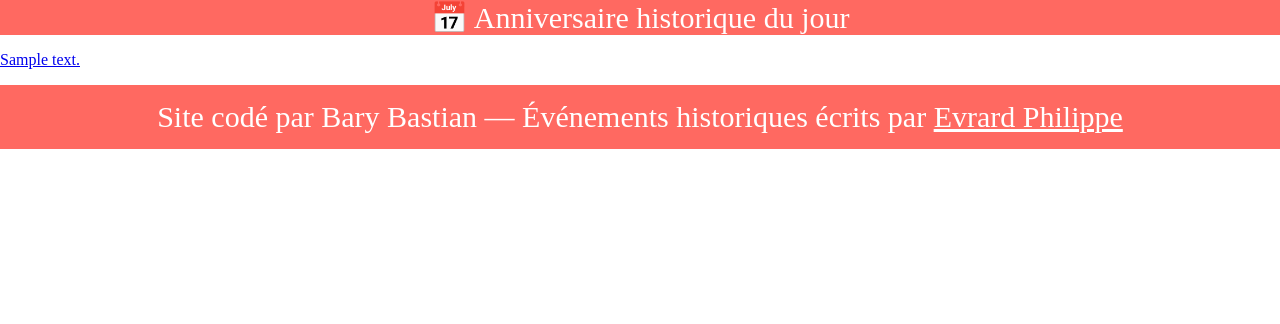
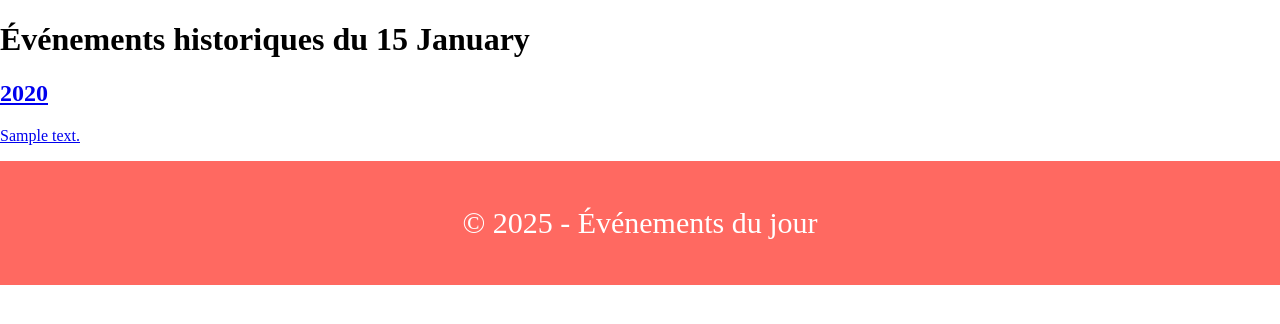
Before and after one commit to babadu17/evenement-du-jour, a Flask app: template templates/index.html in a window 1280 px wide. Shown: the top 324 px of the page. Run offline with Flask 3, Linux system fonts and the light colour scheme; the template is opened without the code that fills it: most values are stand-ins (such as "Sample title", 1, 10 or a date in 2020).

Commit message:
Update index.html

```diff
--- a/templates/index.html
+++ b/templates/index.html
@@ -2,30 +2,26 @@
 <html lang="fr">
 <head>
   <meta charset="UTF-8">
-  <title>Événement du jour</title>
-  <meta name="description" content="anniversaire d'événement historique">
-  <link rel="icon" href="static/logo.png" type="image/x-icon">
-  <meta name="viewport" content="width=device-width, initial-scale=1.0">
-  <link rel="stylesheet" href="static/style.css">
+  <title>Événements du jour</title>
+  <link rel="stylesheet" href="{{ url_for('static', filename='style.css') }}">
 </head>
 <body>
-  <header>
-    📅 Anniversaire historique du jour
-  </header>
-
   <div class="container">
+    <h1>Événements historiques du {{ now.strftime('%d %B') }}</h1>
+    <div class="events-grid">
       {% for event in events %}
-        <a href=event.url target="_blank">
-          <div class="enfant">
-            <p>{{ event.text }}</p>
-          </div>
+        <a href="{{ event['link'] }}" target="_blank" class="event-card">
+          <h2>{{ event['year'] }}</h2>
+          <p>{{ event['text'] }}</p>
         </a>
       {% endfor %}
+      {% if not events %}
+        <p>Aucun événement enregistré pour ce jour.</p>
+      {% endif %}
+    </div>
   </div>
-
   <footer>
-    Site codé par Bary Bastian — Événements historiques écrits par
-    <a href="https://www.thebookedition.com/fr/14606_philippe-evrard" target="_blank">Evrard Philippe</a>
+    <p>© 2025 - Événements du jour</p>
   </footer>
 </body>
 </html>
```
